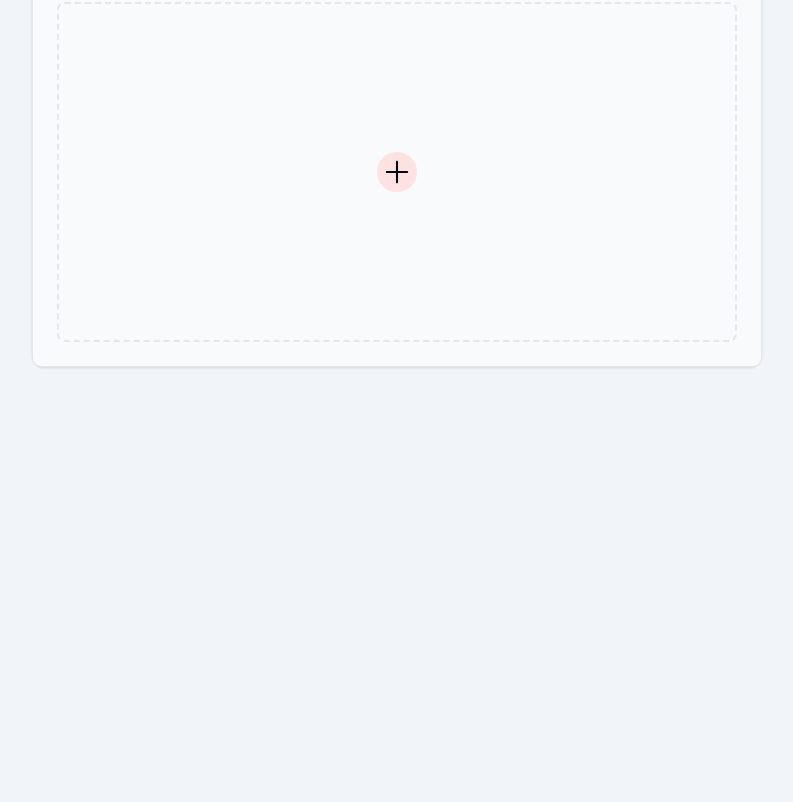
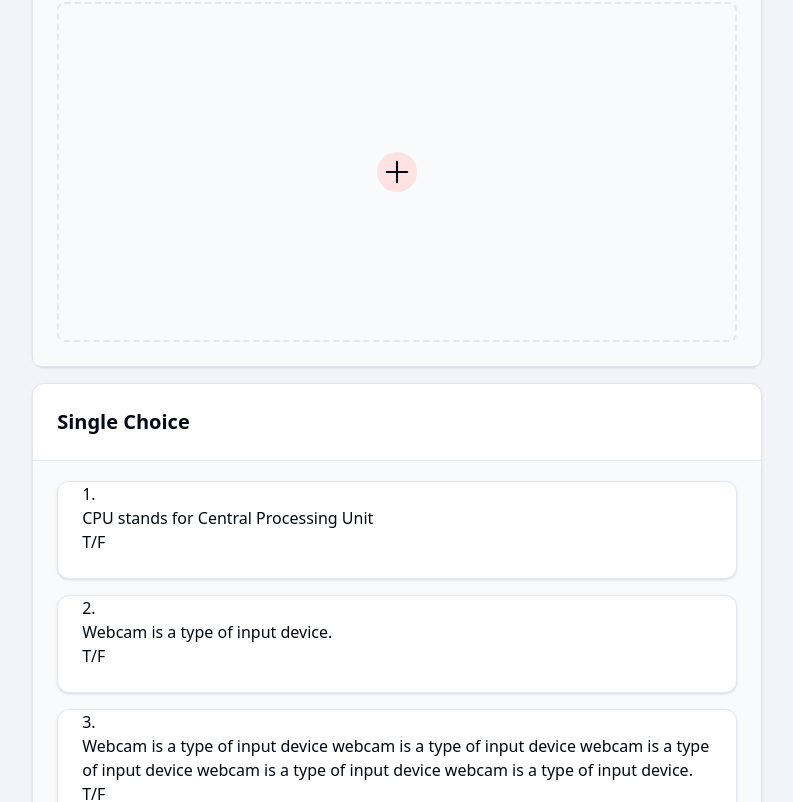
Before and after one commit to NashNoman/AureusEMS, a Next.js app in the folder nextjs/: page /builder/1 in a window 1280 px wide. Shown: the part 1537-2339 px from the top of the page, without its empty margins (243-1036 px from the left). Before the commit the page ends 1944 px from the top, so only its background shows below. Built offline with nearby package versions, Linux system fonts and the light colour scheme.

Commit message:
Added true and false component and its section

```diff
--- a/nextjs/app/builder/[id]/page.tsx
+++ b/nextjs/app/builder/[id]/page.tsx
@@ -3,14 +3,16 @@ import examData from "@/temp/examData";
 
 export default function Builder() {
   return (
-    <>
+    <div className="flex flex-col gap-4 items-center">
       {examData.sections.map((sec) => {
-        if (sec.sectionType === "scq") {
-          return (
-            <ExamSection questions={sec.questions} key={sec.sectionType} />
-          );
-        }
+        return (
+          <ExamSection
+            questions={sec.questions}
+            type={sec.sectionType}
+            key={sec.sectionType}
+          />
+        );
       })}
-    </>
+    </div>
   );
 }
--- a/nextjs/components/ExamSection.tsx
+++ b/nextjs/components/ExamSection.tsx
@@ -4,7 +4,17 @@ import BuilderQuestion, {
 import { Card, CardHeader, CardContent } from "@/components/ui/card";
 import { Separator } from "@/components/ui/separator";
 
-const ExamSection = ({ questions }) => {
+const ExamSection = ({ questions, type }) => {
+  let Section;
+
+  switch (type) {
+    case "scq":
+      Section = SingleChoiceSection;
+      break;
+    case "tof":
+      Section = TrueFalseSection;
+  }
+
   return (
     <Card className="w-[60%]">
       {/* Section of an exam (e.g., Single Choice) */}
@@ -13,7 +23,7 @@ const ExamSection = ({ questions }) => {
       </CardHeader>
       <Separator />
       <CardContent className="bg-primary-foreground rounded-lg pt-5 flex flex-col gap-4">
-        <SingleChoiceSection questions={questions} />
+        <Section questions={questions} />
         <AddQuestionPlaceholder />
       </CardContent>
     </Card>
@@ -32,4 +42,22 @@ const SingleChoiceSection = ({ questions }) => {
   );
 };
 
+const TrueFalseSection = ({ questions }) => {
+  return (
+    <>
+      {questions.map(({ question }, id) => {
+        return (
+          <Card key={id}>
+            <CardContent>
+              <p>{id + 1}.</p>
+              <p>{question}</p>
+              <div>T/F</div>
+            </CardContent>
+          </Card>
+        );
+      })}
+    </>
+  );
+};
+
 export default ExamSection;
```
